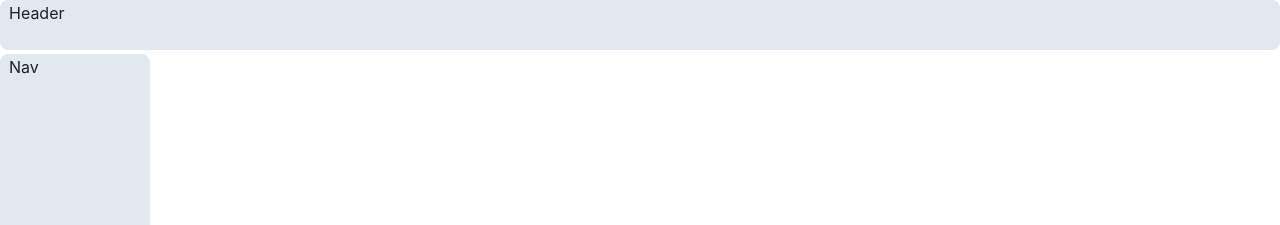
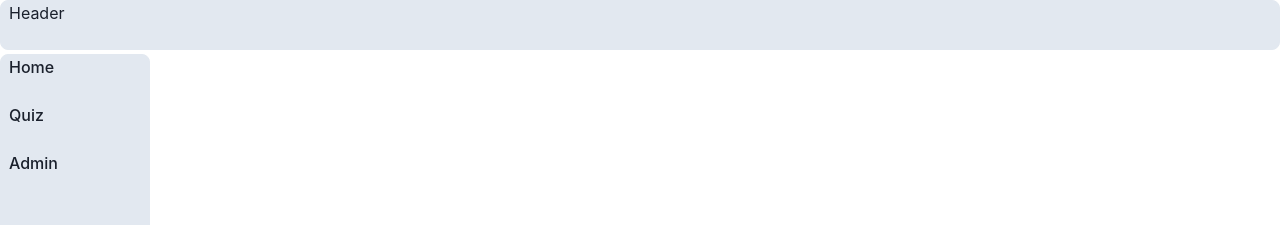
Before and after one commit to sandhya-sago/alphabet_quiz, a React (Vite) app in the folder client/: page / in a window 1280 px wide. Shown: the top 225 px of the page. Built offline with nearby package versions, Linux system fonts and the light colour scheme; what @feathersjs/authentication-client, @feathersjs/feathers, @feathersjs/rest-client would draw is missing.

Commit message:
UI: Add navigation

```diff
--- a/client/src/components/Layout.tsx
+++ b/client/src/components/Layout.tsx
@@ -1,5 +1,5 @@
-import { Grid, GridItem } from "@chakra-ui/react";
-import { Outlet } from "react-router-dom";
+import { Grid, GridItem, Stack } from "@chakra-ui/react";
+import { Outlet, NavLink } from "react-router-dom";
 export const Layout = () => (
   <>
     <Grid
@@ -28,7 +28,11 @@ export const Layout = () => (
         borderRadius="lg"
         area={"nav"}
       >
-        Nav
+        <Stack spacing="24px">
+          <NavLink to="/home">Home</NavLink>
+          <NavLink to="/quiz">Quiz</NavLink>
+          <NavLink to="/admin">Admin</NavLink>
+        </Stack>
       </GridItem>
       <GridItem pl="2" area={"main"}>
         <Outlet />
```
